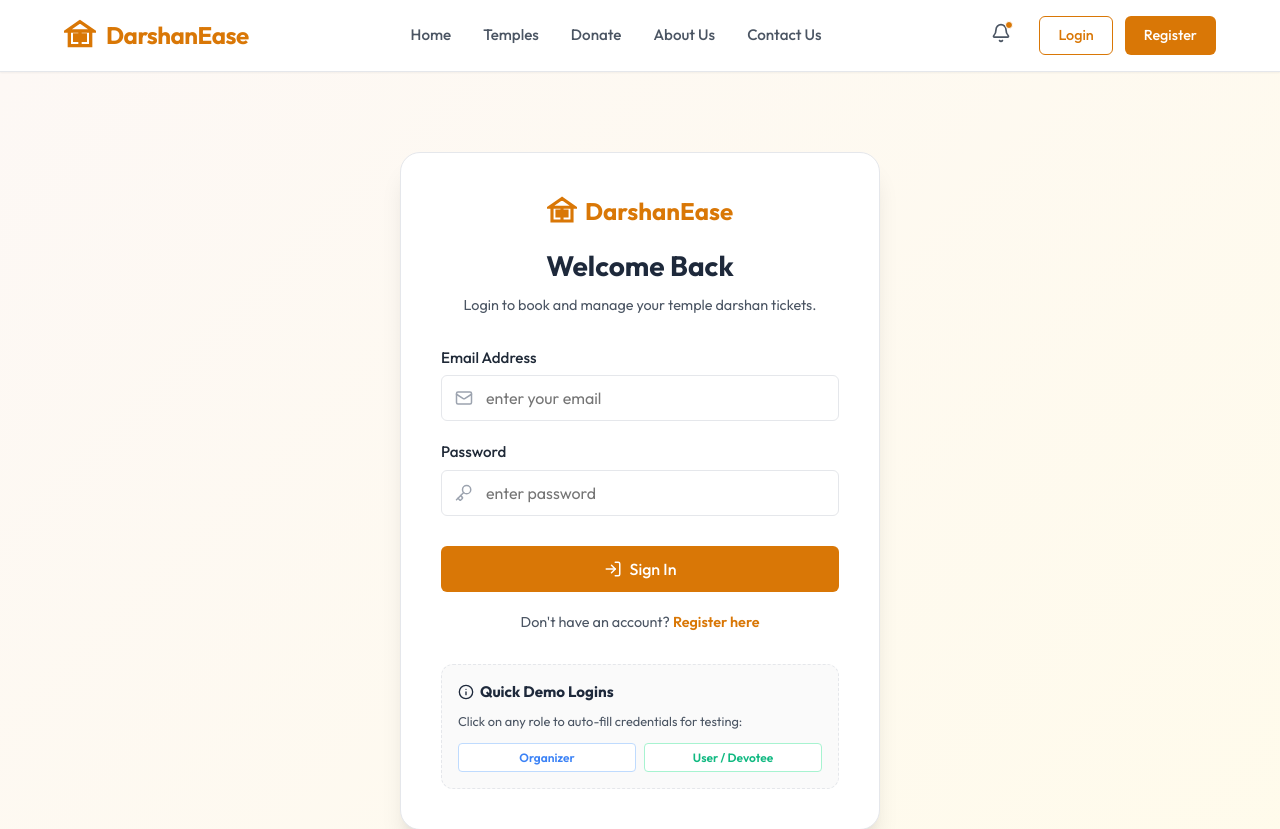
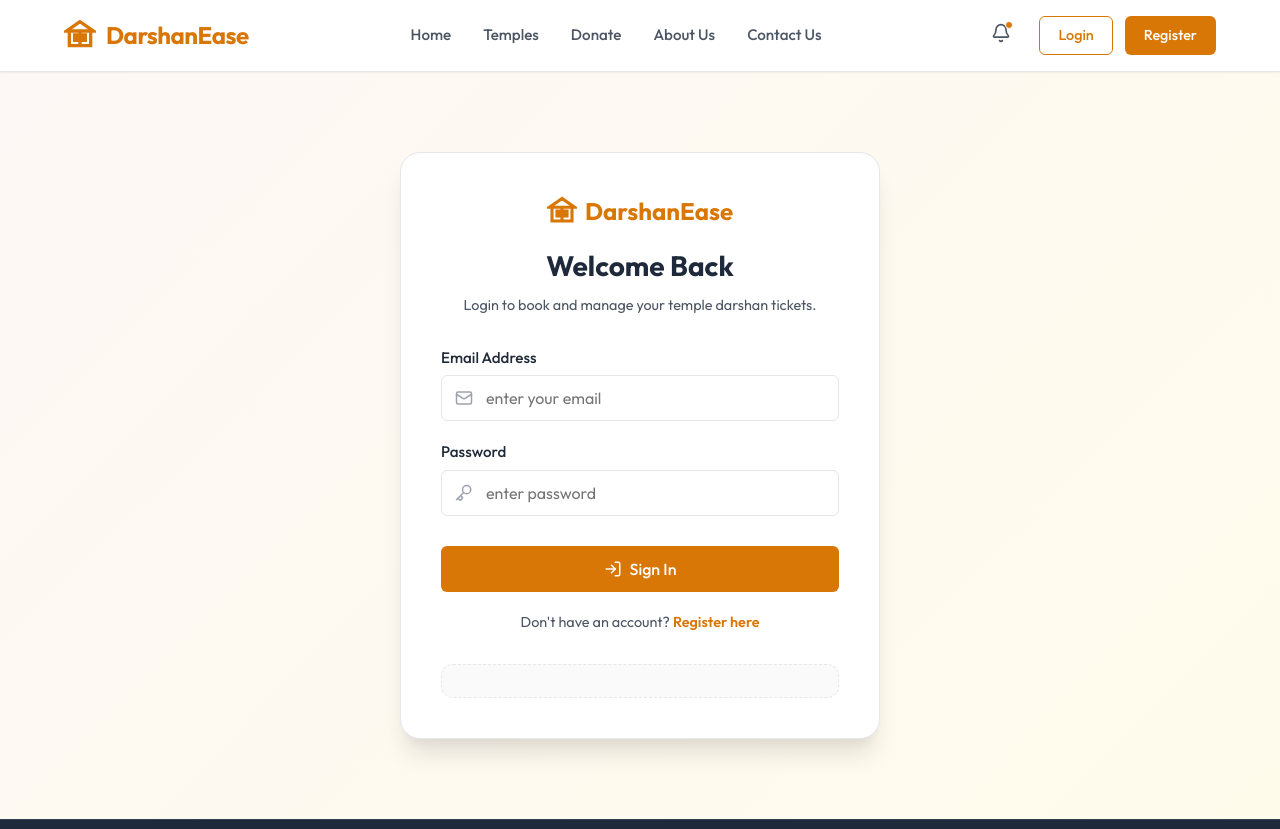
Before and after one commit to ashokreddy92/DARSHAN, a React app in the folder frontend/: page /login in a window 1280 px wide. Shown: the top 829 px of the page. Built offline with nearby package versions, Linux system fonts and the light colour scheme; no server answers; the HTML template or start-up script is replaced by a standard one.

Commit message:
Clean up formatting and remove demo credentials from login page

```diff
--- a/frontend/src/pages/Login.jsx
+++ b/frontend/src/pages/Login.jsx
@@ -92,23 +92,10 @@ const Login = () => {
 
         {/* Demo Credentials Box */}
         <div className="demo-credentials">
-          <h4>
-            <Info size={16} /> Quick Demo Logins
-          </h4>
-          <p>Click on any role to auto-fill credentials for testing:</p>
+
           <div className="demo-buttons">
-            <button
-              className="demo-btn organizer"
-              onClick={() => fillCredentials('organizer@darshanease.com', 'organizer123')}
-            >
-              Organizer
-            </button>
-            <button
-              className="demo-btn user"
-              onClick={() => fillCredentials('ramesh@gmail.com', 'user123')}
-            >
-              User / Devotee
-            </button>
+
+
           </div>
         </div>
       </div>
```
Also changed, not shown: 2 other files (tests, documents, lock files or other folders).
